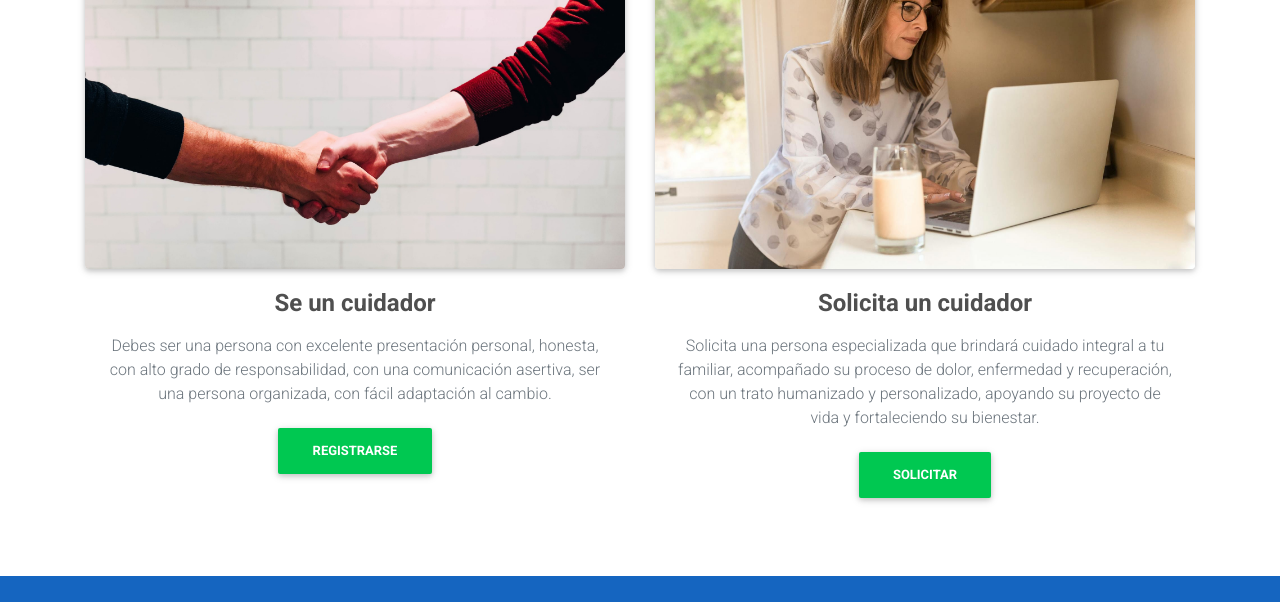
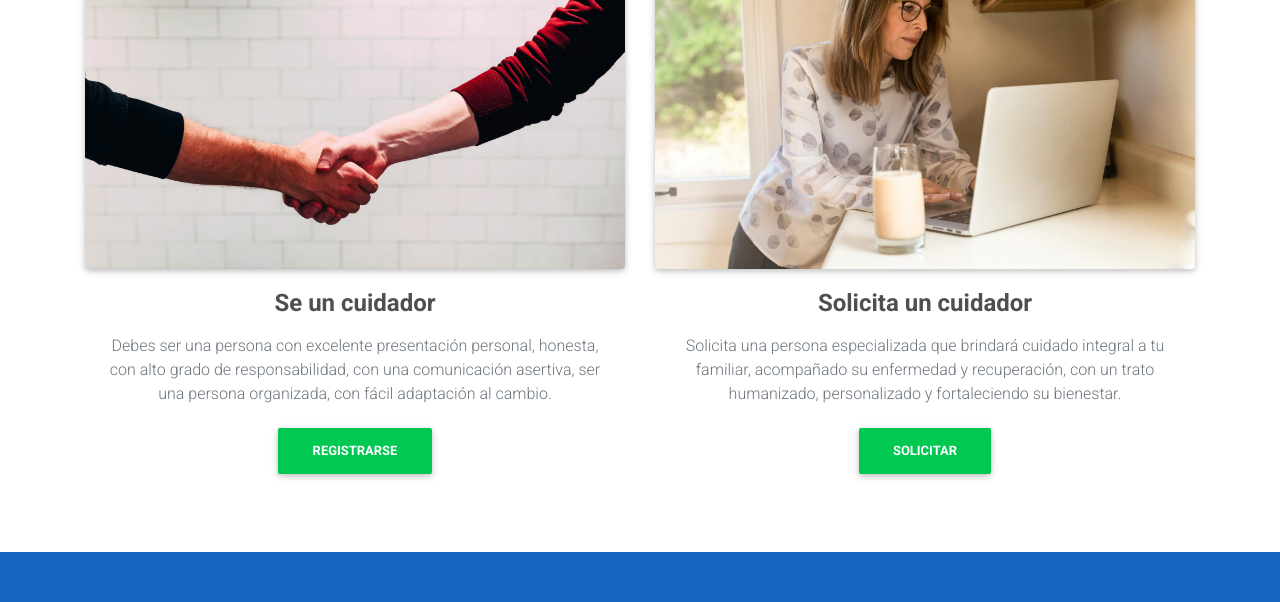
Before and after one commit to 99rodrigo99/project, a plain HTML site: page index.html in a window 1280 px wide. Shown: the part 817-1419 px from the top of the page. Drawn offline with nearby package versions, Linux system fonts and the light colour scheme.

Commit message:
project
actualizacion de contenido en el index

```diff
--- a/index.html
+++ b/index.html
@@ -173,7 +173,7 @@
 
         <div class="px-3 pt-3 mx-1 mt-1 pb-0">
           <h4 class="font-weight-bold mb-3">Solicita un cuidador</h4>
-          <p class="text-muted">Solicita una persona especializada que brindará cuidado integral a tu familiar, acompañado su proceso de dolor, enfermedad y recuperación, con un trato humanizado y personalizado, apoyando su proyecto de vida y fortaleciendo su bienestar.</p>
+          <p class="text-muted">Solicita una persona especializada que brindará cuidado integral a tu familiar, acompañado su enfermedad y recuperación, con un trato humanizado, personalizado y fortaleciendo su bienestar.</p>
           <a class="btn btn-success btn-rounded font-weight-bold" href="login.html">Solicitar</a>
         </div>
 
```
